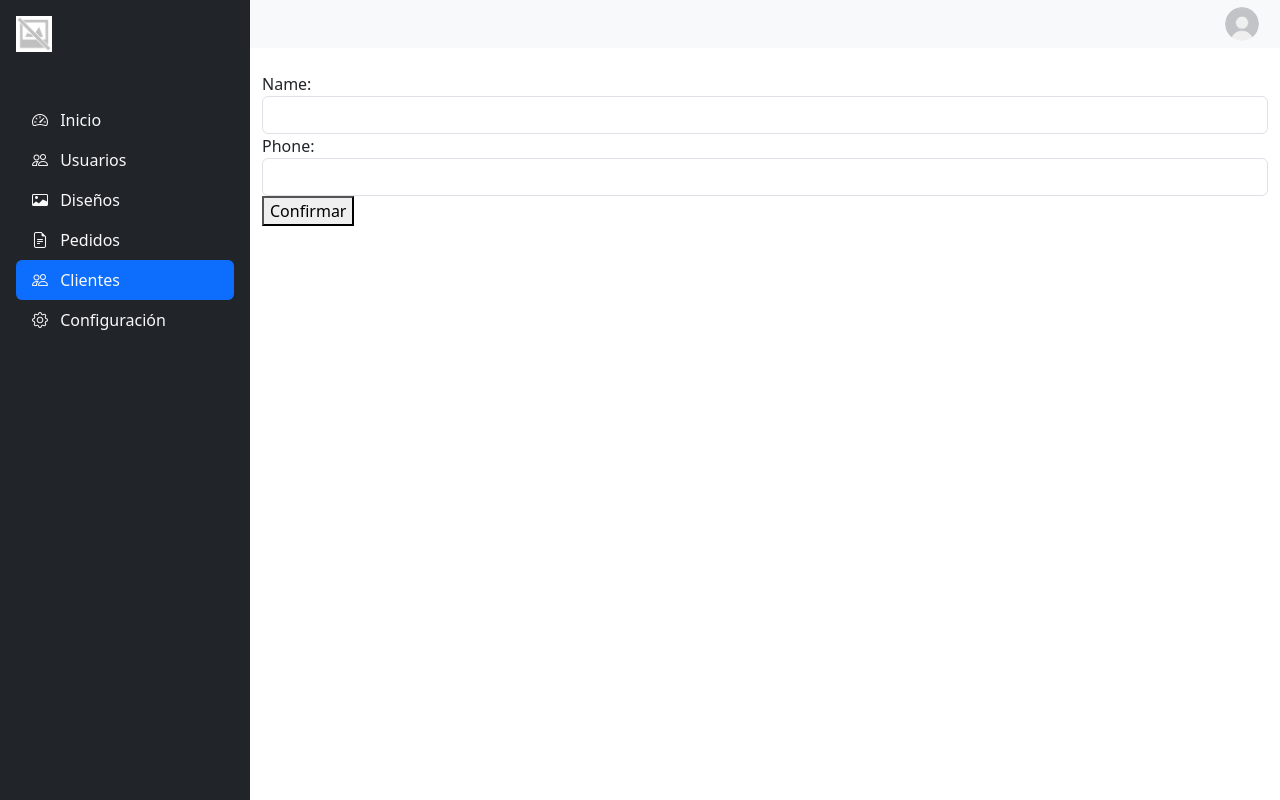
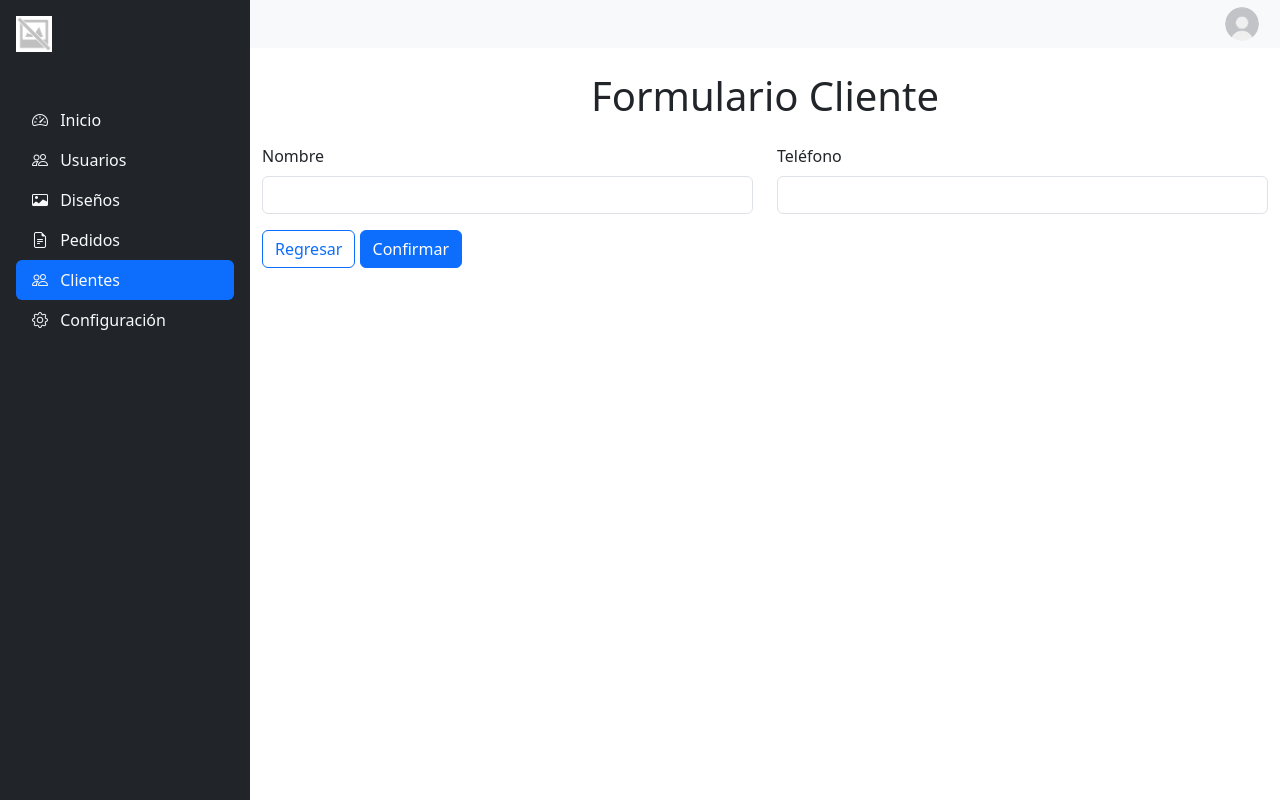
Before and after one commit to wmoralesl/punto-grafico, a Django app: page /admin/c/create/ in a window 1280 px wide. Run offline with Django 5.2, Linux system fonts and the light colour scheme; the visitor is signed in with stand-in values (Sample User, id 1); data that the repository does not hold is empty; some libraries are stand-ins or nearby versions.

Commit message:
[Update]: Se ha creado el formulario para crear clientes

```diff
--- a/clients/forms.py
+++ b/clients/forms.py
@@ -5,7 +5,3 @@ class CLientForm(forms.ModelForm):
     class Meta:
         model = Client
         fields = ['name', 'phone']
-        widgets = {
-            'name': forms.TextInput(attrs={'class': 'form-control'}),
-            'phone': forms.TextInput(attrs={'class': 'form-control'}),
-        }
--- a/clients/models.py
+++ b/clients/models.py
@@ -3,4 +3,6 @@ from django.db import models
 # Create your models here.
 class Client(models.Model):
     name = models.CharField(max_length=256)
-    phone = models.PositiveBigIntegerField()
+    phone = models.PositiveBigIntegerField(unique=True)
+    created_at = models.DateTimeField(auto_now_add=True)
+    updated_at = models.DateTimeField(auto_now=True)
--- a/clients/templates/clients/client_create.html
+++ b/clients/templates/clients/client_create.html
@@ -3,8 +3,19 @@
 
 {% block content %}
 <form method="POST">
-    {{ form }}
     {% csrf_token %}
-    <button type="submit">Confirmar</button>
+    <h1 class="mb-4 text-center">Formulario Cliente</h1>
+    <div class="row mb-3">
+        <div class="col-12 col-md-6 form-group">
+            <label for="{{ form.name.id_for_label }}" class="form-label">Nombre</label>
+            {{ form.name|add_class:"form-control" }}
+        </div>
+        <div class="col-12 col-md-6  form-group">
+            <label for="{{ form.phone.id_for_label }}" class="form-label">Teléfono</label>
+            {{ form.phone|add_class:"form-control" }}
+        </div>
+    </div>
+    <a class="btn btn-outline-primary" href="{% url 'clients:client_list' %}">Regresar</a>
+    <button class="btn btn-primary" type="submit">Confirmar</button>
 </form>
 {% endblock %}
--- a/clients/views.py
+++ b/clients/views.py
@@ -4,6 +4,7 @@ from .models import Client
 from django.contrib.auth.mixins import LoginRequiredMixin
 from django.urls import reverse, reverse_lazy
 from .forms import CLientForm
+from django.contrib import messages
 
 class ClientListView(LoginRequiredMixin, ListView):
     model = Client
@@ -17,3 +18,11 @@ class ClientCreateView(LoginRequiredMixin, CreateView):
     form_class = CLientForm
     success_url = reverse_lazy('clients:client_list')
     raise_exception = False
+
+    def form_invalid(self, form):
+        messages.error(self.request, "Error al crear el cliente. Por favor, verifica los datos ingresados.", extra_tags='error')
+        return super().form_invalid(form)
+
+    def form_valid(self, form):
+        messages.success(self.request, "Cliente creado exitosamente.", extra_tags='success')
+        return super().form_valid(form)
```
Also changed, not shown: clients/migrations/0002_client_created_at_client_updated_at_and_more.py (added).
